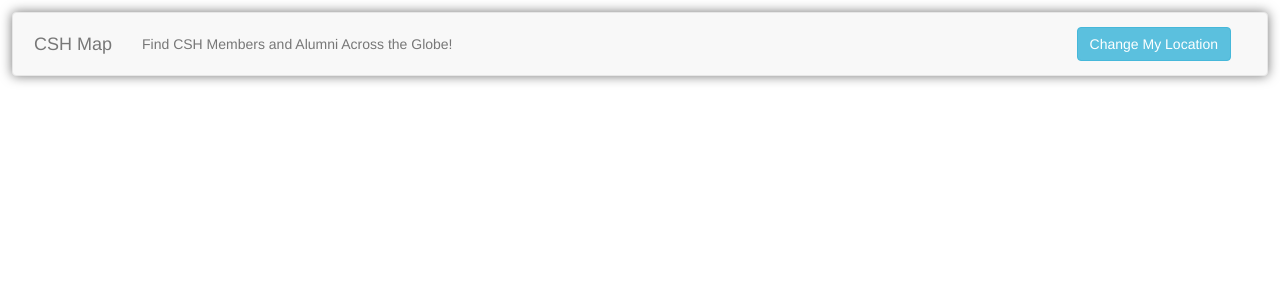
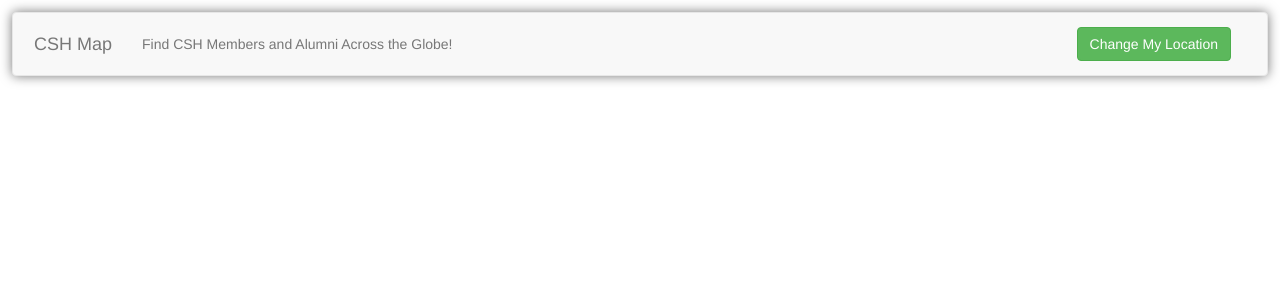
Before and after one commit to bencentra/csh-map, a PHP site: page /csh-map/ in a window 1280 px wide. Shown: the top 300 px of the page. Run offline with PHP 8.4, Linux system fonts and the light colour scheme; some libraries are stand-ins or nearby versions.

Commit message:
changed button color

```diff
--- a/index.php
+++ b/index.php
@@ -83,7 +83,7 @@
 						  </div>
 						  <button type="submit" class="btn btn-primary">Search</button>
 						  <span class="gray">&nbsp;|&nbsp;</span> -->
-			      	<button type="button" class="btn btn-info" data-toggle="modal" data-target="#addressModal">Change My Location</button>
+			      	<button type="button" class="btn btn-success" data-toggle="modal" data-target="#addressModal">Change My Location</button>
 			      </ul>
 			    </div><!-- /.navbar-collapse -->
 			  </div><!-- /.container-fluid -->
```
